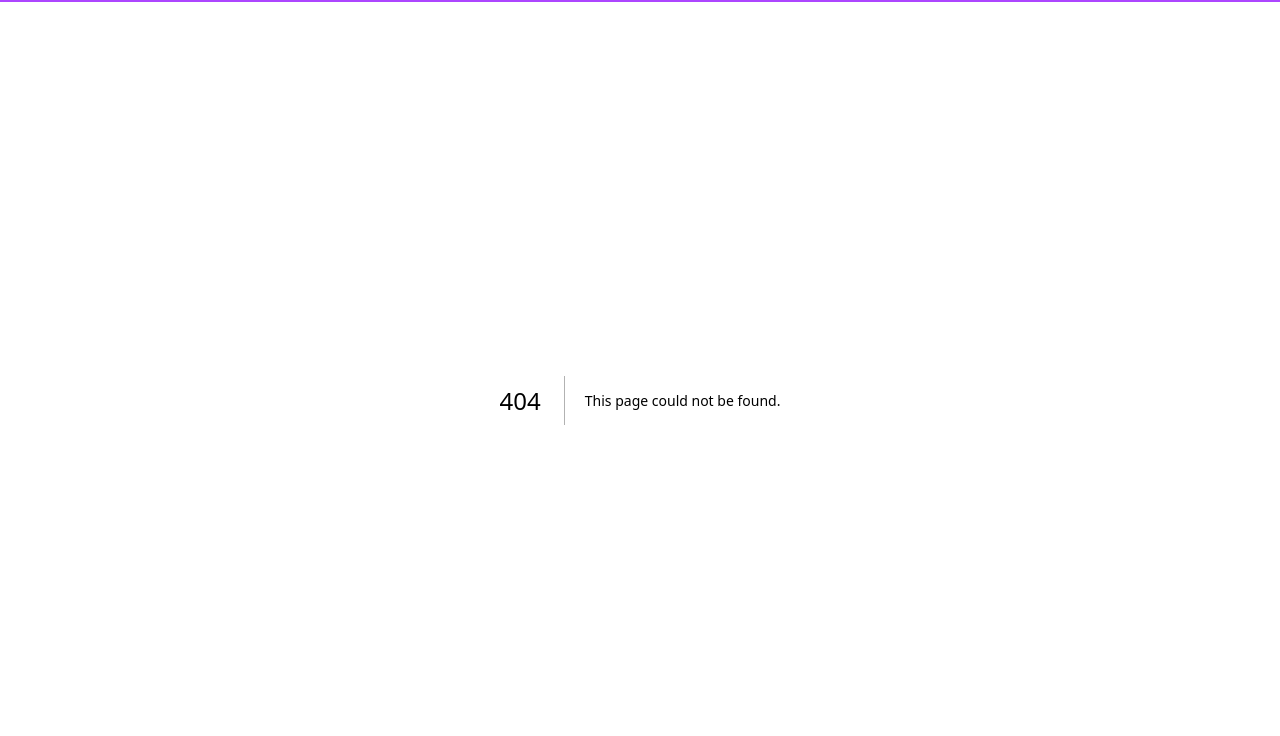
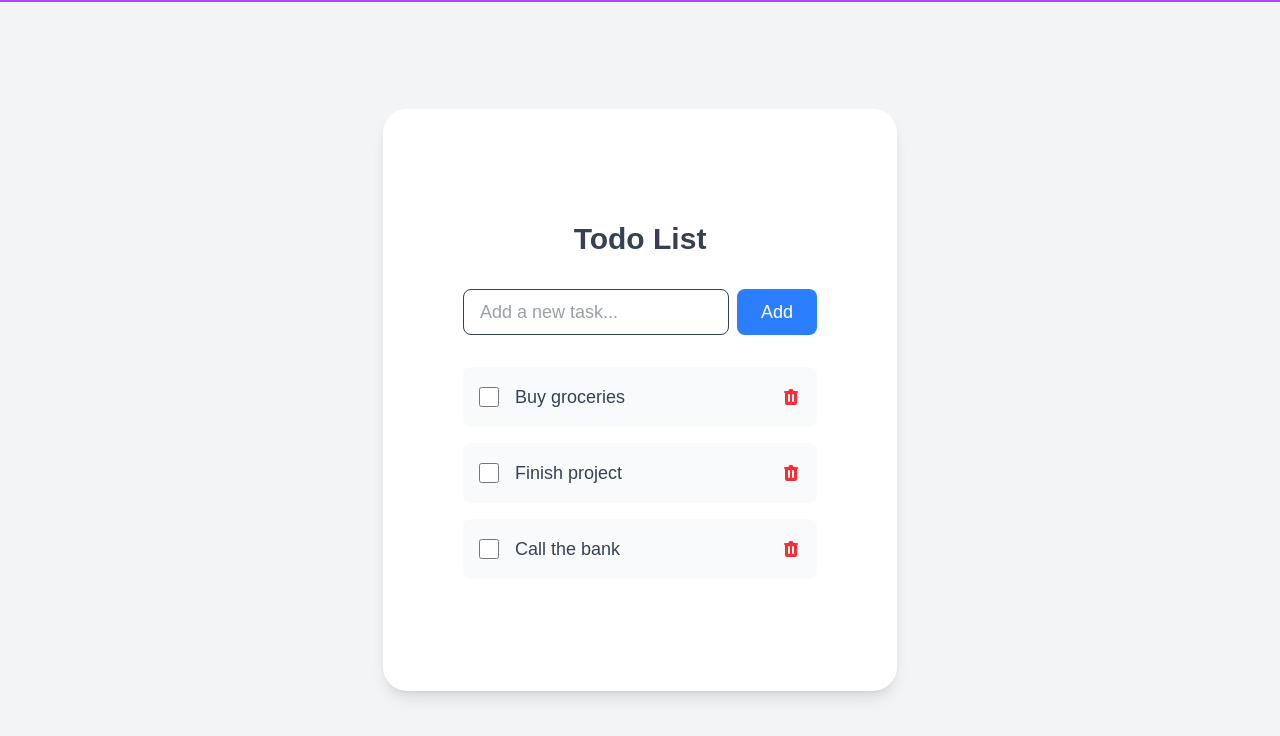
Before and after one commit to nabedkhan/play-with-motion, a Next.js app: page /todo in a window 1280 px wide. Before the commit this address had no page. Shown: the top 736 px of the page. Built offline with nearby package versions, Linux system fonts and the light colour scheme.

Commit message:
Play with useAnimate and usePresence hooks

```diff
--- a/src/app/page.tsx
+++ b/src/app/page.tsx
@@ -57,6 +57,12 @@ export default function Home() {
               Draw Circle
             </Link>
           </li>
+
+          <li>
+            <Link href="/todo" className="text-purple-600 hover:text-purple-800">
+              Todo
+            </Link>
+          </li>
         </ul>
       </nav>
 
--- /dev/null
+++ b/src/app/todo/page.tsx
@@ -0,0 +1,164 @@
+"use client";
+
+import { useEffect, useState } from "react";
+import { AnimatePresence, motion, useAnimate, usePresence } from "motion/react";
+
+interface Todo {
+  id: string;
+  title: string;
+  completed: boolean;
+}
+
+const initialTodos: Todo[] = [
+  { id: "1", title: "Buy groceries", completed: false },
+  { id: "2", title: "Finish project", completed: false },
+  { id: "3", title: "Call the bank", completed: false }
+];
+
+export default function TodoPage() {
+  const [todos, setTodos] = useState<Todo[]>(initialTodos);
+  const [newTodoTitle, setNewTodoTitle] = useState("");
+
+  const handleAddTodo = () => {
+    if (newTodoTitle.trim()) {
+      addTodo(newTodoTitle);
+      setNewTodoTitle("");
+    }
+  };
+
+  const addTodo = (title: string) => {
+    const newTodo: Todo = { id: Date.now().toString(), title, completed: false };
+    setTodos([...todos, newTodo]);
+  };
+
+  const deleteTodo = (id: string) => {
+    setTodos(todos.filter((todo) => todo.id !== id));
+  };
+
+  const toggleTodo = (id: string) => {
+    setTodos(
+      todos.map((todo) => (todo.id === id ? { ...todo, completed: !todo.completed } : todo))
+    );
+  };
+
+  return (
+    <div className="min-h-screen bg-gray-100 py-6 flex flex-col justify-center sm:py-12">
+      <div className="relative py-3 sm:max-w-xl sm:mx-auto">
+        <div className="relative px-4 py-10 bg-white shadow-lg sm:rounded-3xl sm:p-20">
+          <div className="max-w-md mx-auto">
+            <div className="divide-y divide-gray-200">
+              <div className="py-8 text-base leading-6 space-y-4 text-gray-700 sm:text-lg sm:leading-7">
+                <h1 className="text-3xl font-bold text-center mb-8">Todo List</h1>
+                <div className="flex gap-2">
+                  <input
+                    value={newTodoTitle}
+                    onChange={(e) => setNewTodoTitle(e.target.value)}
+                    type="text"
+                    className="flex-1 px-4 py-2 border rounded-lg focus:outline-none focus:ring-2 focus:ring-blue-500"
+                    placeholder="Add a new task..."
+                  />
+
+                  <button
+                    onClick={handleAddTodo}
+                    className="px-6 py-2 bg-blue-500 text-white rounded-lg hover:bg-blue-600 transition-colors">
+                    Add
+                  </button>
+                </div>
+
+                <div className="mt-8 space-y-4">
+                  <AnimatePresence>
+                    {todos.map((todo) => (
+                      <TodoItem
+                        key={todo.id}
+                        todo={todo}
+                        onDelete={deleteTodo}
+                        onToggle={toggleTodo}
+                      />
+                    ))}
+                  </AnimatePresence>
+                </div>
+              </div>
+            </div>
+          </div>
+        </div>
+      </div>
+    </div>
+  );
+}
+
+function TodoItem({
+  todo,
+  onDelete,
+  onToggle
+}: {
+  todo: Todo;
+  onDelete: (id: string) => void;
+  onToggle: (id: string) => void;
+}) {
+  const [isPresent, safeToRemove] = usePresence();
+  const [scope, animate] = useAnimate();
+
+  useEffect(() => {
+    if (!isPresent) {
+      const exitAnimation = async () => {
+        await animate(
+          scope.current,
+          {
+            scale: 0.97
+          },
+          { duration: 0.2, delay: 0.1 }
+        );
+
+        await animate(
+          scope.current,
+          {
+            opacity: 0,
+            x: todo.completed ? 20 : -20
+          },
+          {
+            duration: 0.2,
+            delay: 0.2
+          }
+        );
+
+        safeToRemove();
+      };
+
+      exitAnimation();
+    }
+  }, [isPresent]);
+
+  return (
+    <motion.div
+      layout
+      ref={scope}
+      className={`flex items-center gap-4 p-4 bg-gray-50 rounded-lg hover:bg-gray-100 transition-colors ${
+        todo.completed ? "line-through" : ""
+      }`}>
+      <input
+        type="checkbox"
+        className="h-5 w-5 text-blue-500 cursor-pointer"
+        checked={todo.completed}
+        onChange={() => onToggle(todo.id)}
+      />
+
+      <span className="flex-1">{todo.title}</span>
+
+      <button
+        className="text-red-500 hover:text-red-600 cursor-pointer"
+        onClick={() => onDelete(todo.id)}>
+        <svg
+          xmlns="http://www.w3.org/2000/svg"
+          className="h-5 w-5"
+          viewBox="0 0 20 20"
+          fill="currentColor">
+          <path
+            fillRule="evenodd"
+            d="M9 2a1 1 0 00-.894.553L7.382 4H4a1 1 0 000 2v10a2 2 0 002 2h8a2 2 0 002-2V6a1 1 0 100-2h-3.382l-.724-1.447A1 1 0 0011 2H9zM7 8a1 1 0 012 0v6a1 1 0 11-2 0V8zm5-1a1 1 0 00-1 1v6a1 1 0 102 0V8a1 1 0 00-1-1z"
+            clipRule="evenodd"
+          />
+        </svg>
+      </button>
+    </motion.div>
+  );
+}
```
